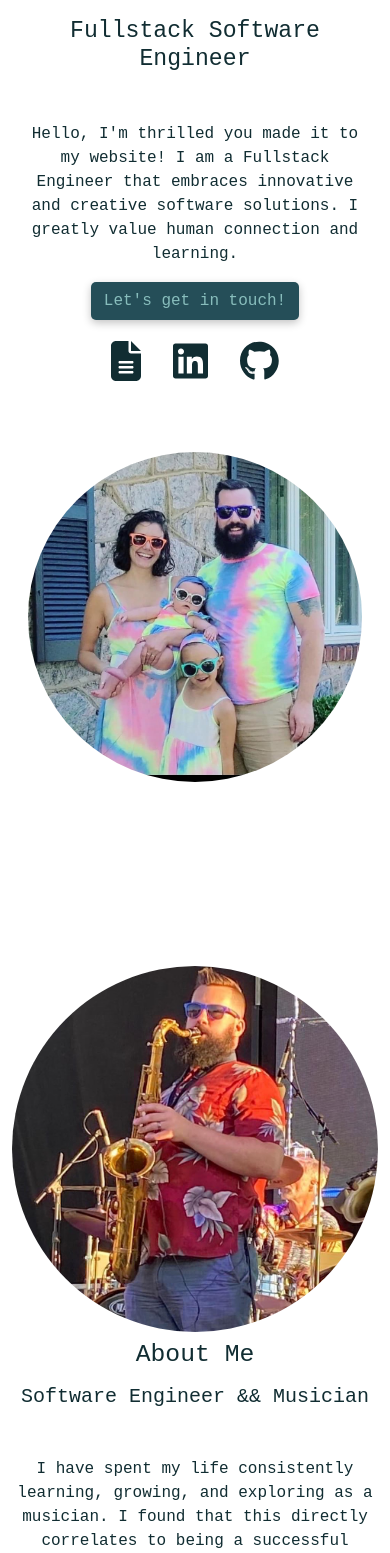
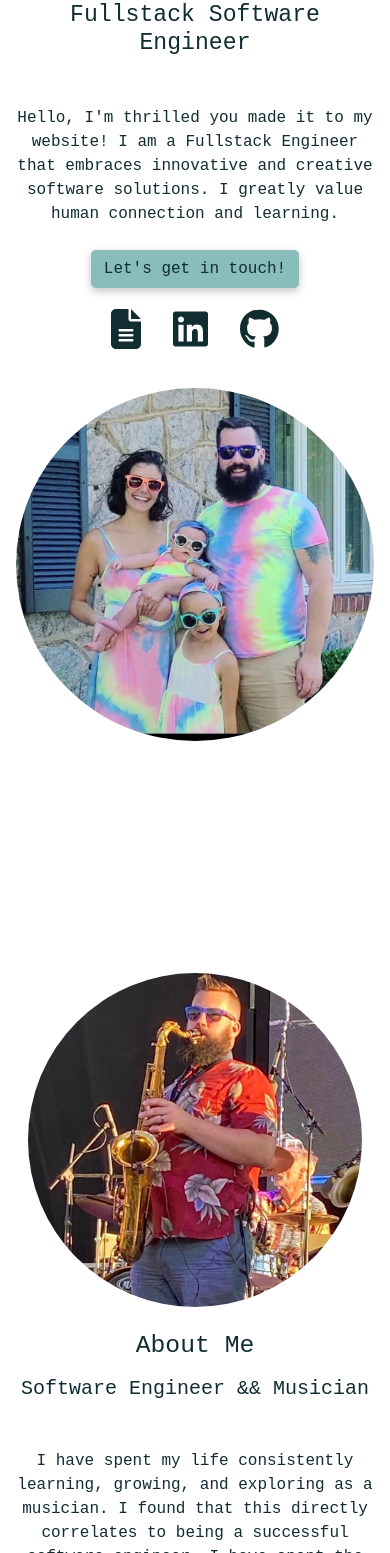
Before and after one commit to pagman77/personal-website, a Next.js app: page / in a window 390 px wide. Shown: the part 275-1828 px from the top of the page. Built offline with nearby package versions, Linux system fonts and the light colour scheme.

Commit message:
adjust css, minor theme changes, edit for haphazard styling, clean components, adjust margins and padding to be more intentful, fix navbar overlay bug for small screen sizes, fix minor typos

```diff
--- a/comps/About.js
+++ b/comps/About.js
@@ -2,12 +2,12 @@ import Image from "next/image";
 
 export default function About() {
   return (
-    <div id='about' className="container about">
-      <div className="row mt-5 justify-content-center align-items-center text-center my-5">
-        <div className="col-sm-12 col-md-4 text-center mx-5">
-          <Image className="music-headshot" src="/music.jpg" alt="Photo of Michael" width={450} height={450} />
+    <div id='about' className="container-fluid about">
+      <div className="row justify-content-center align-items-center text-center">
+        <div className="col-sm-12 col-md-4 text-center">
+          <Image className="music-headshot p-3" src="/music.jpg" alt="Photo of Michael" width={450} height={450} />
         </div>
-        <div className="col-sm-12 col-md-4 text-star mx-5">
+        <div className="col-sm-12 col-md-4 mx-5">
           <h2 className="mb-3">
             About Me
           </h2>
--- a/comps/Navbar.js
+++ b/comps/Navbar.js
@@ -5,7 +5,7 @@ import { faMoon, faSun } from "@fortawesome/free-solid-svg-icons";
 export default function Navbar({ switchTheme, theme }) {
   return (
     <nav className="navbar navbar-light navbar-expand-lg static-top">
-      <div className="nav-container container-fluid mx-5">
+      <div className="nav-container container mx-5">
         <Link href="/">
           <a className="navbar-brand">MP</a>
         </Link>
@@ -20,7 +20,7 @@ export default function Navbar({ switchTheme, theme }) {
         </button>
       </div>
 
-      <div id="main-nav" className="collapse navbar-collapse mx-5">
+      <div id="main-nav" className="collapse mx-5 navbar-collapse text-center">
         <div className="navbar-nav">
 
           <a href="#about" className="nav-link">About</a>
--- a/comps/Portfolio.js
+++ b/comps/Portfolio.js
@@ -5,7 +5,7 @@ export default function Portfolio({ projects }) {
   return (
     <div id="portfolio" className="container portfolio">
       <h2 className="text-center mb-5">Portfolio Projects</h2>
-      <div className="row d-flex justify-content-center align-items-center m-2">
+      <div className="row d-flex justify-content-center align-items-center px-5">
         {projects.map((project, idx) => {
           return <ProjectCard key={idx} project={project} />;
         })}
--- a/comps/ProjectCard.js
+++ b/comps/ProjectCard.js
@@ -4,11 +4,8 @@ import {
   CardBody,
   CardHeader,
   CardTitle,
-  CardImg,
-  CardImgOverlay,
   CardText,
   CardFooter,
-  Button,
   ButtonGroup
 } from 'reactstrap';
 
@@ -28,7 +25,7 @@ export default function ProjectCard({ project }) {
     return projectIcons;
   }
   return (
-    <Card inverse outline className="col-12 col-lg-5 m-5 p-3 project">
+    <Card inverse outline className="col-12 col-lg-5 p-4 mb-5 mx-4 project">
       <CardHeader>
         <CardTitle className='text-center card-title'>
           {project.title}
@@ -51,8 +48,8 @@ export default function ProjectCard({ project }) {
           })}
         </CardText>
       </CardBody>
-      <CardFooter className="d-flex justify-content-center align-content-center">
-        <ButtonGroup className="w-100">
+      <CardFooter className="container mb-2">
+        <ButtonGroup className="d-flex justify-content-center align-items-center">
           {project.page && <a className="btn contact-btn p-2" href={project.page} target="blank">Project Page</a>}
           {project.github && <a className="btn contact-btn p-2" href={project.github} target="blank">Github</a>}
         </ButtonGroup>
--- a/misc/projects.js
+++ b/misc/projects.js
@@ -13,7 +13,7 @@ export const PROJECTS = [
   },
   {
     title: "Jobly - Job Searching App",
-    description: "A job board where users can sign up, filter and apply to jobs. Frontend built with React using Twitter Bootstrap and CSS3. Backend built in Node and Express with a PostgreSQL database. Database modeling with SQL, bcrypt hashing for passwords, JSONSchema for form validation, and authenciaion with JWTs",
+    description: "A job board where users can sign up, filter and apply to jobs. Frontend built with React using Twitter Bootstrap and CSS3. Backend built in Node and Express with a PostgreSQL database. Database modeling with SQL, bcrypt hashing for passwords, JSONSchema for form validation, and authentication with JWTs",
     technologies: ["bash", "bootstrap", "css3", "express", "figma", "git", "github", "heroku", "html5", "jasmine", "javascript", "jest", "nodejs", "npm", "postgresql", "react", "sqlalchemy", "vscode"],
     page: "https://high-tax.surge.sh/",
     github: "https://github.com/pagman77/react-jobly",
--- a/pages/index.js
+++ b/pages/index.js
@@ -34,17 +34,15 @@ export default function Home() {
         <meta name="keywords" content='software, engineer, developer, python, javascript, nextjs, react, express, node, sql, flask' />
       </Head>
       <Navbar switchTheme={switchTheme} theme={theme} />
-      <div className='container-fluid home my-5'>
-        <div className="row d-flex align-items-center justify-content-center p-3">
-          <div className="col-sm-12 col-md-4 text-center mx-5 mb-5">
+      <div className='container-fluid home'>
+        <div className="row align-items-center justify-content-center">
+          <div className="col-sm-12 col-md-4 text-center">
             <h1 className='mb-3'>Hi, I&apos;m Michael</h1>
             <h3 className='mb-5'>Fullstack Software Engineer</h3>
-            <p className='mb-3'>Hello, I&apos;m thrilled you made it to my website! I am a Fullstack Engineer that embraces innovative and creative software solutions. I greatly value human connection and learning.</p>
-            <div className=''>
-
+            <p className='mb-4'>Hello, I&apos;m thrilled you made it to my website! I am a Fullstack Engineer that embraces innovative and creative software solutions. I greatly value human connection and learning.</p>
+            <div>
               <a id="contact-btn" className="btn mb-3" href="#contact">Let&apos;s get in touch!</a>
-              <div className=' mb-2'>
-
+              <div className='mb-2'>
                 <a href="/paglione_resume_10_22_22.pdf"
                   download
                   role="button"><FontAwesomeIcon icon={faFileLines} /></a>
@@ -56,7 +54,7 @@ export default function Home() {
             </div>
 
           </div>
-          <div className="col-sm-12 col-md-4 text-center mx-5">
+          <div className="col-sm-12 col-md-4 text-center p-3">
             <Image className="headshot" src="/family.jpg" alt="Photo of Michael" width={960} height={948} />
           </div>
         </div>
--- a/styles/globals.css
+++ b/styles/globals.css
@@ -1,23 +1,26 @@
 :root{
- --component-space: 10rem;
+ --component-space: 12rem;
 }
 
 [data-theme="light"]{
  --background: #ffffff;
  --card-background: #f5f5f5;
  --text: #112D32;
- --btn: #254E58;
- --btn-text: #88BDBC;
- --hover: #88BDBC;
+ --text-hover:#88BDBC;
+ --btn: #88BDBC;
+ --btn-text: #112D32;
+ --hover: #254E58;
 }
 
 [data-theme="dark"] {
  --background: #112D32;
  --card-background: #254E58;
  --text: #88BDBC;
- --hover: #254E58;
- --btn-text: #254E58;
- --btn: #88BDBC;
+ --text-hover:#254E58;
+ --btn: #254E58;
+ --btn-text: #88BDBC;
+ --hover: #88BDBC;
+
 }
 
 
@@ -43,32 +46,35 @@ i{
  background-color: var(--background);
  margin-bottom: 8rem;
 }
+#main-nav{
+ background-color: var(--background) !important;
+}
 
 #main-nav a{
- color: var(--btn);
+ color: var(--text);
  margin: 1.1rem;
 }
 
 #main-nav a:hover{
- color: var(--hover);
+ color: var(--text-hover);
 }
 
 .dark-btn{
- color: var(--btn);
+ color: var(--text);
  margin: 1.7rem;
  font-size: 1.3rem;
 }
 
 .dark-btn:hover{
- color: var(--hover);
+ color: var(--text-hover);
 }
 
 .nav-container a{
- color: var(--btn) !important;
+ color: var(--text) !important;
 }
 
 .nav-container a:hover{
- color: var(--hover) !important;
+ color: var(--text-hover) !important;
 }
 
 .headshot {
@@ -87,7 +93,7 @@ i{
 }
 
 .home a:hover {
- color: var(--hover);
+ color: var(--text-hover);
 }
 
 #contact-btn {
@@ -100,19 +106,19 @@ i{
 
 #contact-btn:hover {
  color: var(--btn);
- background-color: var(--btn-text);
+ background-color: var(--hover);
 }
 
 /* ABOUT */
 
 .about{
+ margin-top: var(--component-space);
  margin-bottom: var(--component-space);
- margin-top: var(--component-space);
- scroll-margin-top: 10rem;
+ scroll-margin-top: 12rem;
 }
 
 .about a {
- color: var(--btn);
+ color: var(--text);
  text-decoration: none;
 }
 
@@ -133,7 +139,7 @@ i{
 
 .contact{
  margin-top: var(--component-space);
- scroll-margin-top: 6rem;
+ scroll-margin-top: 4rem;
 }
 
 .contact-btn {
@@ -196,11 +202,11 @@ i{
 /* FOOTER */
 
 .footer a {
- color: var(--btn);
+ color: var(--text);
  margin: 1.5rem;
  font-size: 1.5rem;
 }
 
 .footer a:hover {
- color: var(--hover);
+ color: var(--text-hover);
 }
```
Also changed, not shown: comps/Contact.js (+7 -7 lines).
